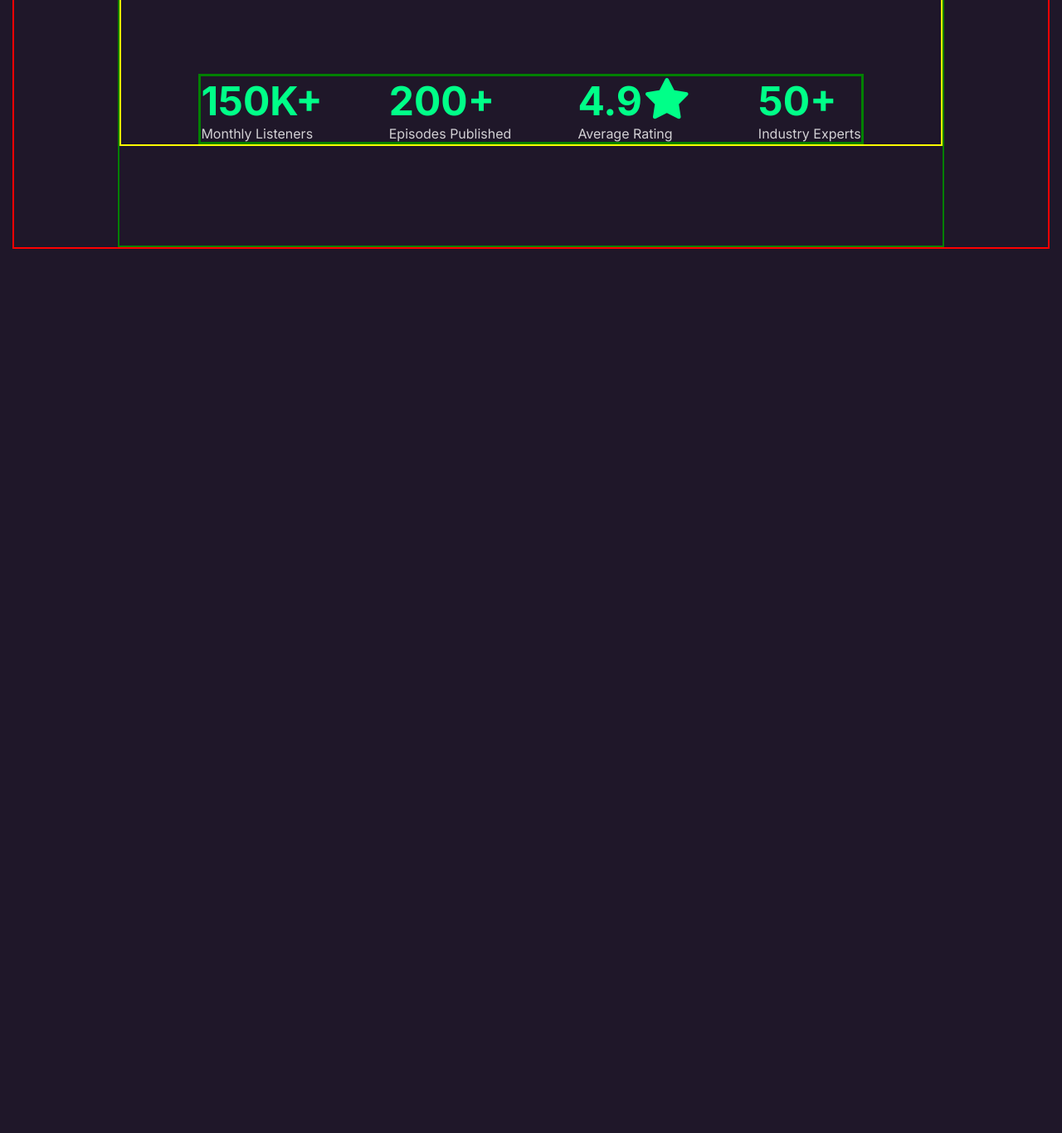
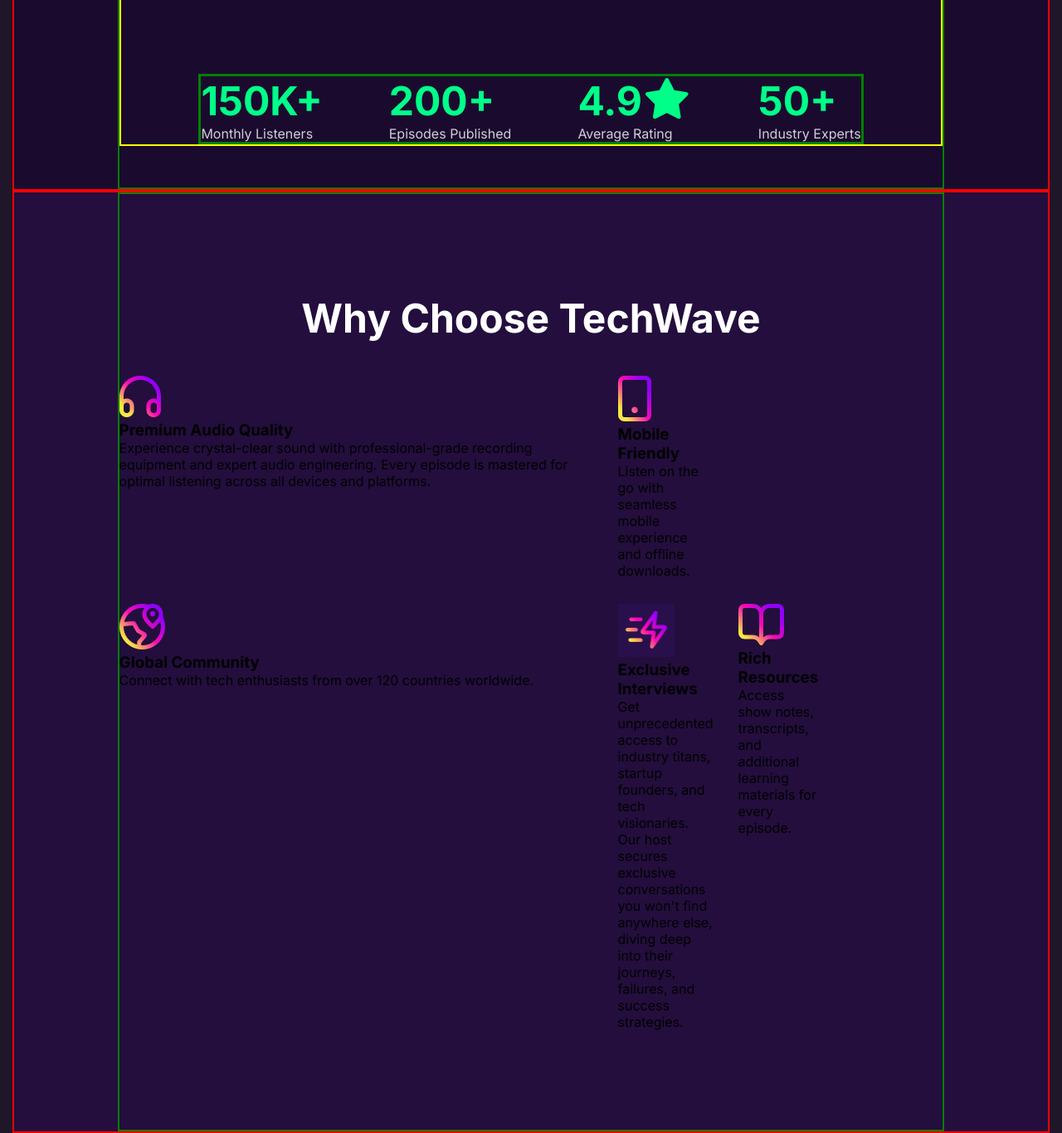
Before and after one commit to Afrene/Batch13-A02-TechWave, a plain HTML site: page index.html in a window 1280 px wide. Shown: the part 1194-2560 px from the top of the page at 83% size. Before the commit the page ends 1494 px from the top, so only its background shows below. Drawn offline with Linux system fonts and the light colour scheme.

Commit message:
techwave

```diff
--- a/index.html
+++ b/index.html
@@ -68,7 +68,7 @@ Date:27/2/2026 6:24 AM
 
          </section>
          <!-- about section  -->
-          <div class="container">
+          <div class="container bg-color-dark">
             <div class="section-container">
                 <div class="about-section">
                    <div class="about-podcast">
@@ -102,6 +102,49 @@ Date:27/2/2026 6:24 AM
                 </div>
             </div>
           </div>
+         <!-- choose techWave Section   -->
+          <div class="container bg-color-light">
+            <div class="section-container">
+              <div class="techwave-section">
+                <h2>Why Choose TechWave</h2>
+                <div class="techwave">
+                   <div>
+                     <img src="./assets/headphone.png" alt="">
+                     <h3>Premium Audio Quality</h3>
+                     <p>Experience crystal-clear sound with professional-grade recording equipment and expert audio engineering. Every episode is mastered for optimal listening across all devices and platforms.</p>
+                   </div>
+                   <div>
+                    <img src="./assets/device.png" alt="">
+                    <h3>Mobile Friendly</h3>
+                    <p>Listen on the go with seamless mobile experience and offline downloads.</p>
+                   </div>
+                   <div>
+                    <img src="./assets/location.png" alt="">
+                    <h3>Global Community</h3>
+                    <p>
+                        Connect with tech enthusiasts from over 120 countries worldwide.
+                    </p>
+                   </div>
+                   <div>
+                    <img src="./assets/exclusive-interview.png" alt="">
+                    <h3>Exclusive Interviews</h3>
+                    <p>
+                        Get unprecedented access to industry titans, startup founders, and tech visionaries. Our host secures exclusive conversations you won't find anywhere else, diving deep into their journeys, failures, and success strategies.
+                    </p>
+
+                   </div>
+                   <div>
+                    <img src="./assets/resource.png" alt="">
+                    <h3>Rich Resources</h3>
+                    <p>
+                        Access show notes, transcripts, and additional learning materials for every episode.
+                    </p>
+
+                   </div>
+                </div>
+              </div>
+            </div>
+          </div>
       </main>
 </body>
 </html>
--- a/style/style.css
+++ b/style/style.css
@@ -16,6 +16,12 @@ body{
     margin:0 auto;
     border:2px solid red;
 
+}
+.bg-color-dark{
+    background-color: rgba(26, 11, 46, 1);
+}
+.bg-color-light{
+    background-color: rgba(35, 14, 61, 1);
 }
 .btn{
     /* background-color: #3FF7C4; */
@@ -50,6 +56,7 @@ body{
     max-width: 80%;
     margin: 0 auto;
     border: 2px solid green;
+
 }
 
 /* navbar section  */
@@ -104,6 +111,7 @@ nav > ul li a{
     text-align: center;
     color:#FFFFFF;
     margin-top: 15px;
+    border-radius: 0px;
 
 }
 .banner-section .banner-container{
@@ -165,8 +173,9 @@ nav > ul li a{
     align-items: center;
     gap:160px;
     border: 2px solid yellow;
-    margin-top: 50px;
-    margin-bottom: 120px;
+    margin: 50px auto;
+
+
 }
 .section-container .about-section .about-podcast{
     display: flex;
@@ -207,3 +216,34 @@ nav > ul li a{
     line-height: 20px;
     color: rgba(255, 255, 255, 0.8);
 }
+
+/* techwave section  */
+
+.section-container .techwave-section{
+    display: flex;
+    justify-content: center;
+    align-items: center;
+    flex-direction: column;
+    margin:120px auto;
+    gap:40px;
+    /* background-color: linear-gradient(rgba(78, 17, 101, 0.4),rgba(35, 14, 61, 1)); */
+
+}
+.section-container .techwave-section h2{
+    font-size: 3rem;
+    color:#FFFFFF;
+    font-weight: 700;
+}
+.section-container .techwave-section .techwave{
+    display: grid;
+    grid-template-columns: repeat(12,1fr);
+    gap:30px;
+}
+.techwave div:nth-child(1),
+.techwave div:nth-child(2){
+   grid-row: span 8;
+}
+.techwave div:nth-child(1),
+.techwave div:nth-child(3){
+   grid-column: span 8;
+}
```
Also changed, not shown: assets/exclusive-interview.png (added).
